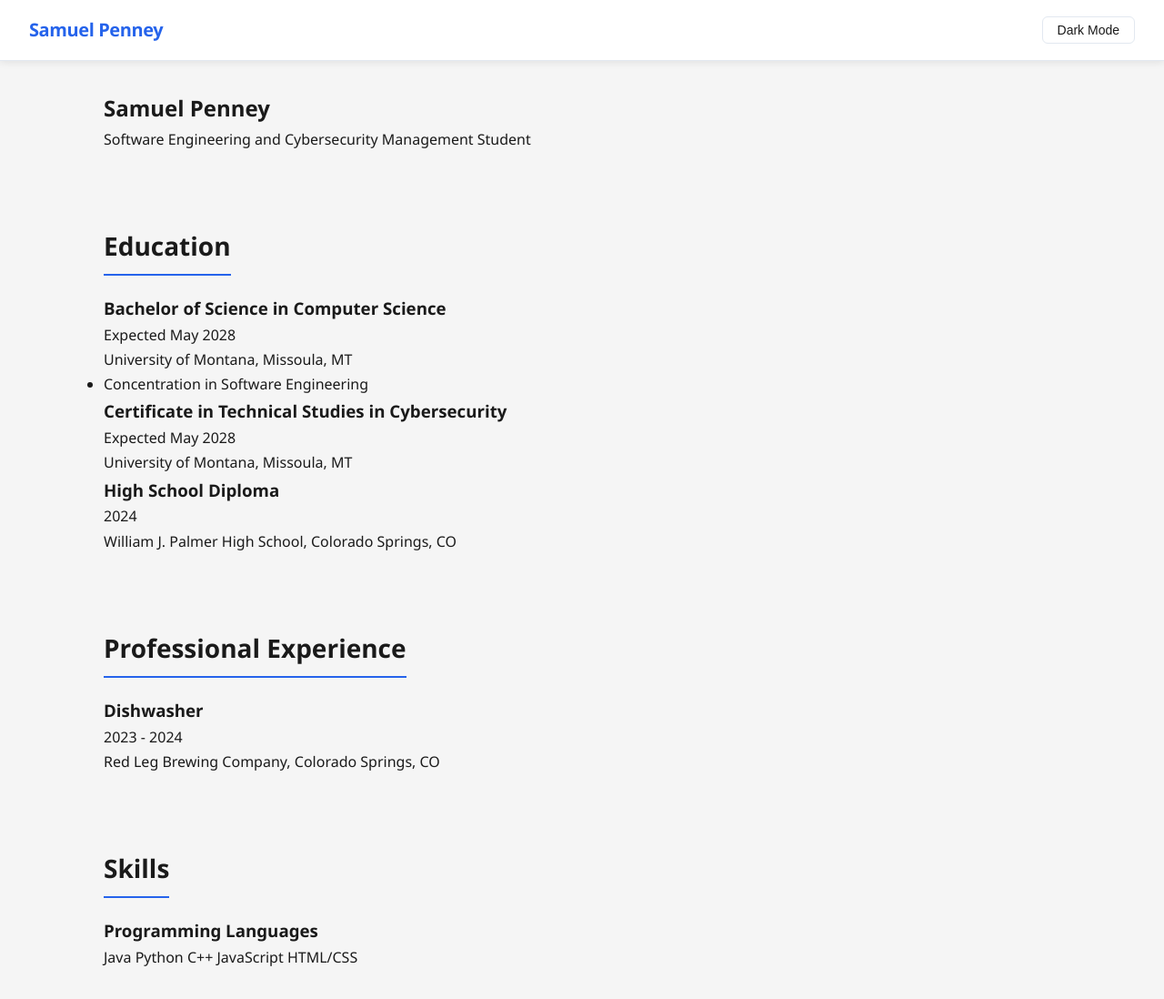
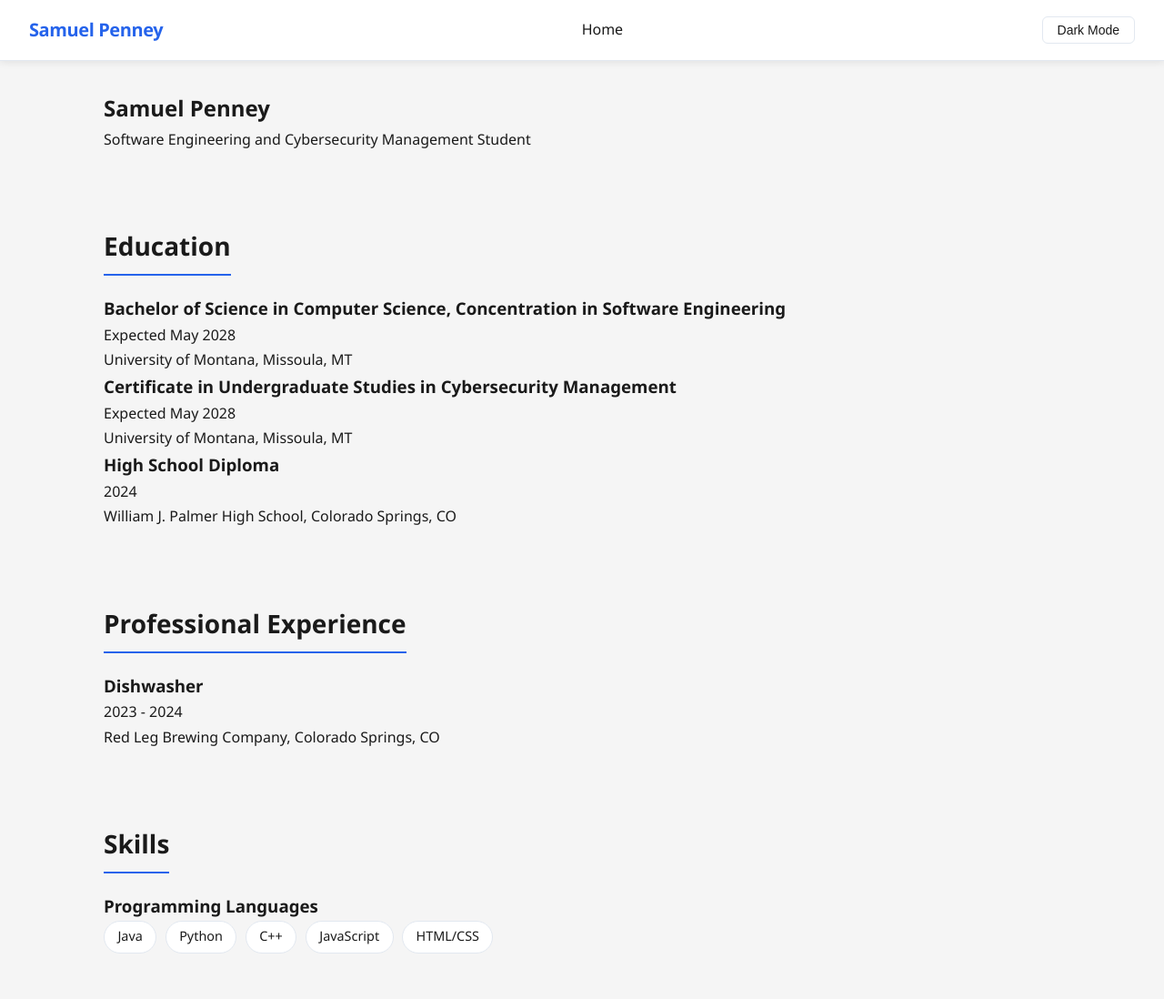
Before and after one commit to samuelpenney/Penney-Samuel-Portfolio, a plain HTML site: page resume.html in a window 1280 px wide. Shown: the whole page at 91% size. Drawn offline with Linux system fonts and the light colour scheme.

Commit message:
Made some changes

```diff
--- a/resume.html
+++ b/resume.html
@@ -11,6 +11,11 @@
         <a href="index.html" class="logo">
             <span>Samuel Penney</span>
         </a>
+        <nav class="prim-nav">
+          <ul class="prim-link-list">
+            <li><a href="index.html" class="prim-link">Home</a></li>
+          </ul>
+        </nav>
         <button id="theme-toggle" type="button">Dark Mode</button>
     </header>
     <main id="main-content" class="resume-container">
@@ -22,17 +27,14 @@
         <h2>Education</h2>
         <section class="resume-entry">
           <section class="entry-header">
-            <h3>Bachelor of Science in Computer Science</h3>
+            <h3>Bachelor of Science in Computer Science, Concentration in Software Engineering</h3>
             <span class="date">Expected May 2028</span>
           </section>
           <p class="institution">University of Montana, Missoula, MT</p>
-          <ul class="details">
-            <li>Concentration in Software Engineering</li>
-          </ul>
         </section>
         <section class="resume-entry">
           <section class="entry-header">
-            <h3>Certificate in Technical Studies in Cybersecurity</h3>
+            <h3>Certificate in Undergraduate Studies in Cybersecurity Management</h3>
             <span class="date">Expected May 2028</span>
           </section>
           <p class="institution">University of Montana, Missoula, MT</p>
@@ -65,13 +67,14 @@
             <section class="entry-header">
                 <h3>Programming Languages</h3>
             </section>
-            <section class="skills-container">
-                <span class="skill-tag">Java</span>
-                <span class="skill-tag">Python</span>
-                <span class="skill-tag">C++</span>
-                <span class="skill-tag">JavaScript</span>
-                <span class="skill-tag">HTML/CSS</span>
-            </section>
+            <section id="skills-list">
+                <ul>
+                  <li>Java</li>
+                  <li>Python</li>
+                  <li>C++</li>
+                  <li>JavaScript</li>
+                  <li>HTML/CSS</li>
+                </ul>
         </section>
       </section>
     </main>
```
Also changed, not shown: index.html (+15 -28 lines).
